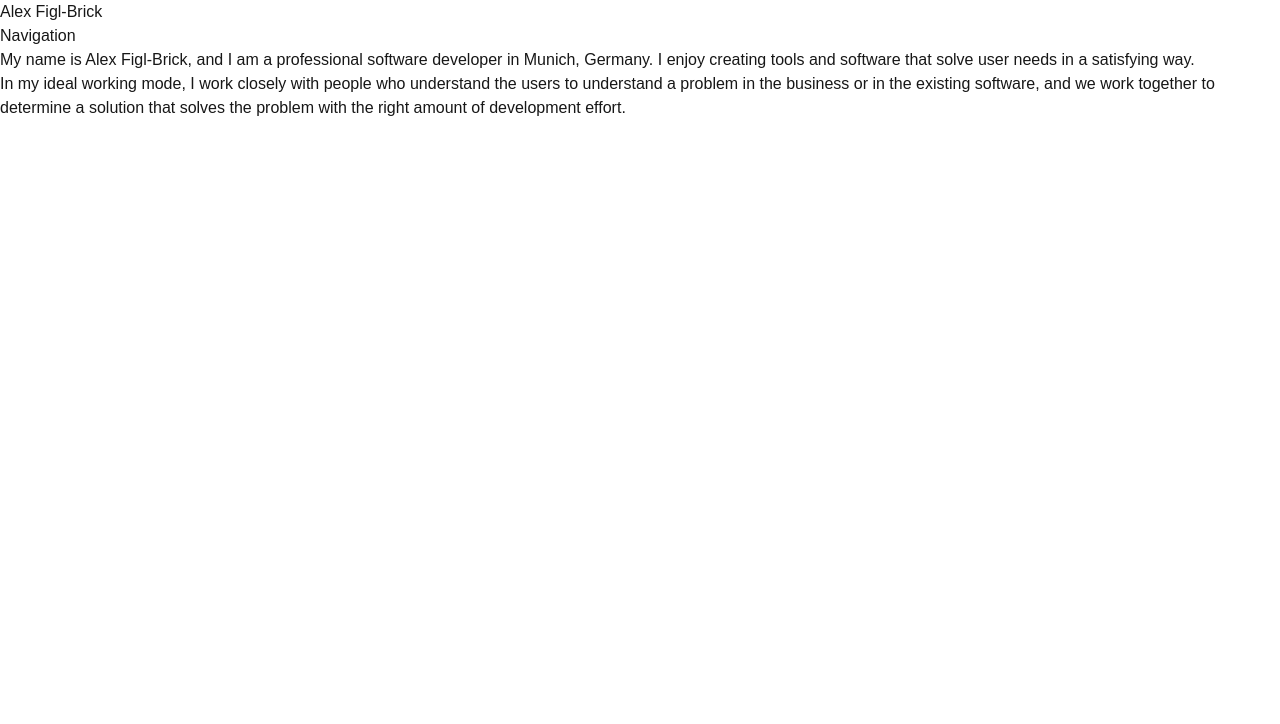
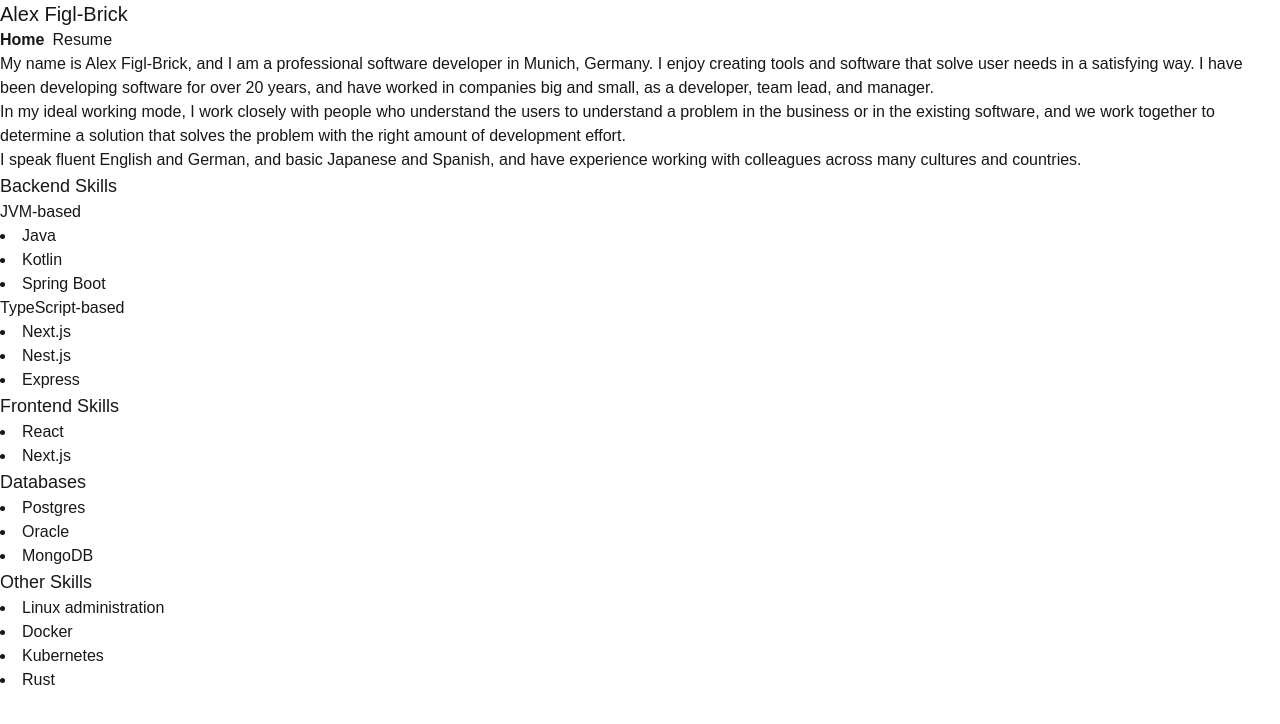
Before and after one commit to bricka/personal-website-node, a Next.js app: page / in a window 1280 px wide. Shown: the top 724 px of the page. Built offline with nearby package versions, Linux system fonts and the light colour scheme.

Commit message:
Navigation, more home

```diff
--- /dev/null
+++ b/src/app/_components/Navigation.tsx
@@ -0,0 +1,26 @@
+'use client';
+
+import Link from 'next/link';
+import { usePathname } from 'next/navigation';
+
+function NavButton({ title, href }: {
+  title: string;
+  href: string;
+}) {
+  const pathname = usePathname();
+
+  if (pathname === href) {
+    return <span className="font-bold">{title}</span>;
+  } else {
+    return <Link href={href}>{title}</Link>;
+  }
+}
+
+export function Navigation() {
+  return (
+    <div className="flex gap-2">
+      <NavButton title="Home" href="/" />
+      <NavButton title="Resume" href="/resume" />
+    </div>
+  )
+}
--- a/src/app/layout.tsx
+++ b/src/app/layout.tsx
@@ -1,5 +1,7 @@
 import type { Metadata } from 'next';
 import './globals.css';
+
+import { Navigation } from './_components/Navigation';
 
 export const metadata: Metadata = {
   title: 'Alex Figl-Brick',
@@ -14,8 +16,8 @@
     <html lang="en">
       <body>
         <header>
-          <h1> Alex Figl-Brick</h1>
-          <nav>Navigation</nav>
+          <h1 className="text-xl"> Alex Figl-Brick</h1>
+          <nav><Navigation/></nav>
         </header>
         {children}
       </body>
--- a/src/app/page.tsx
+++ b/src/app/page.tsx
@@ -1,9 +1,73 @@
+function SkillCard({ title, children }: {
+  title: string;
+  children: React.ReactNode;
+}) {
+  return (
+    <div>
+      <header className="text-lg">{title}</header>
+      {children}
+    </div>
+  )
+}
+
+function SkillList({ children }: { children: React.ReactNode; }) {
+  return (
+    <ul className="list-inside list-disc">
+      {children}
+    </ul>
+  )
+}
+
 export default function Home() {
   return (
     <>
-      <p>My name is Alex Figl-Brick, and I am a professional software developer in Munich, Germany. I enjoy creating tools and software that solve user needs in a satisfying way.</p>
+      <p>My name is Alex Figl-Brick, and I am a professional software developer in Munich, Germany. I enjoy creating tools and software that solve user needs in a satisfying way. I have been developing software for over 20 years, and have worked in companies big and small, as a developer, team lead, and manager.</p>
 
       <p> In my ideal working mode, I work closely with people who understand the users to understand a problem in the business or in the existing software, and we work together to determine a solution that solves the problem with the right amount of development effort.</p>
+
+      <p>I speak fluent English and German, and basic Japanese and Spanish, and have experience working with colleagues across many cultures and countries.</p>
+
+      <div>
+        <SkillCard title="Backend Skills">
+          <header>JVM-based</header>
+          <SkillList>
+            <li>Java</li>
+            <li>Kotlin</li>
+            <li>Spring Boot</li>
+          </SkillList>
+
+          <header>TypeScript-based</header>
+          <SkillList>
+            <li>Next.js</li>
+            <li>Nest.js</li>
+            <li>Express</li>
+          </SkillList>
+        </SkillCard>
+
+        <SkillCard title="Frontend Skills">
+          <SkillList>
+            <li>React</li>
+            <li>Next.js</li>
+          </SkillList>
+        </SkillCard>
+
+        <SkillCard title="Databases">
+          <SkillList>
+            <li>Postgres</li>
+            <li>Oracle</li>
+            <li>MongoDB</li>
+          </SkillList>
+        </SkillCard>
+
+        <SkillCard title="Other Skills">
+          <SkillList>
+            <li>Linux administration</li>
+            <li>Docker</li>
+            <li>Kubernetes</li>
+            <li>Rust</li>
+          </SkillList>
+        </SkillCard>
+      </div>
     </>
   );
 }
```
